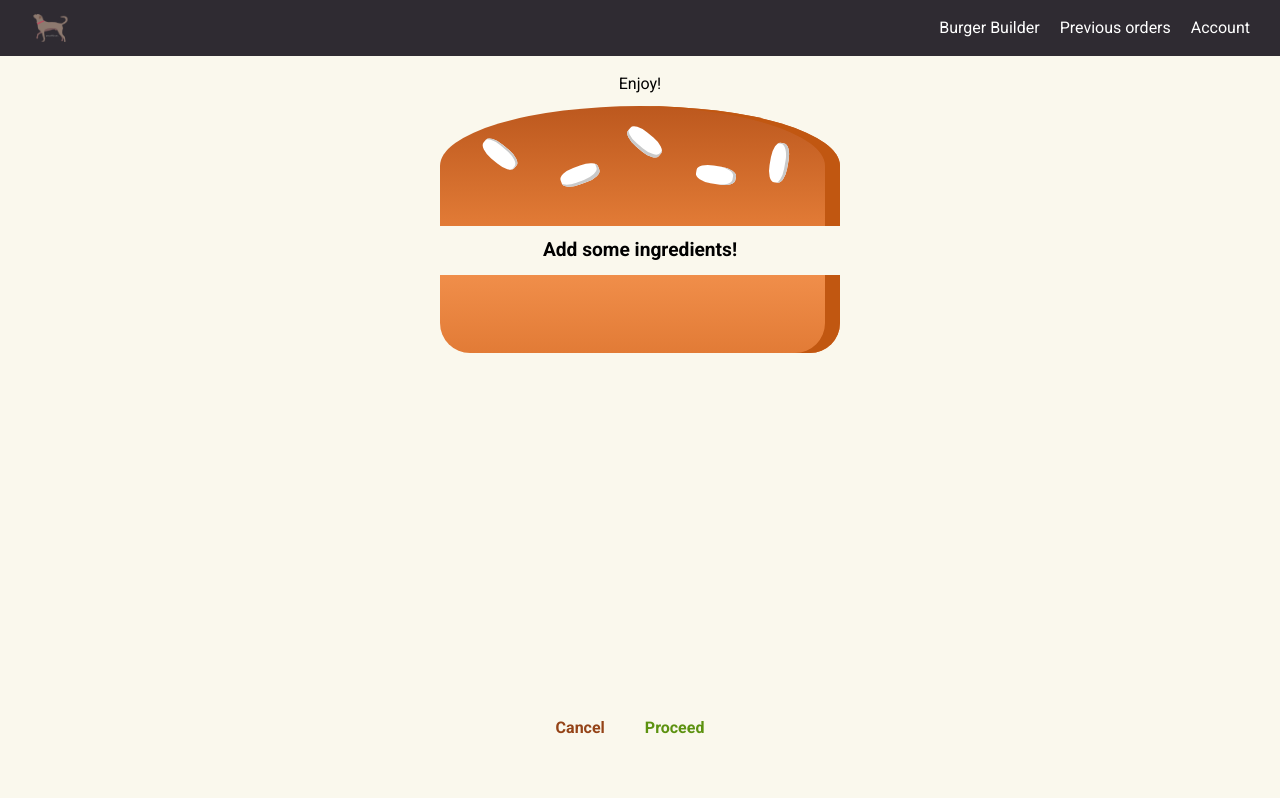
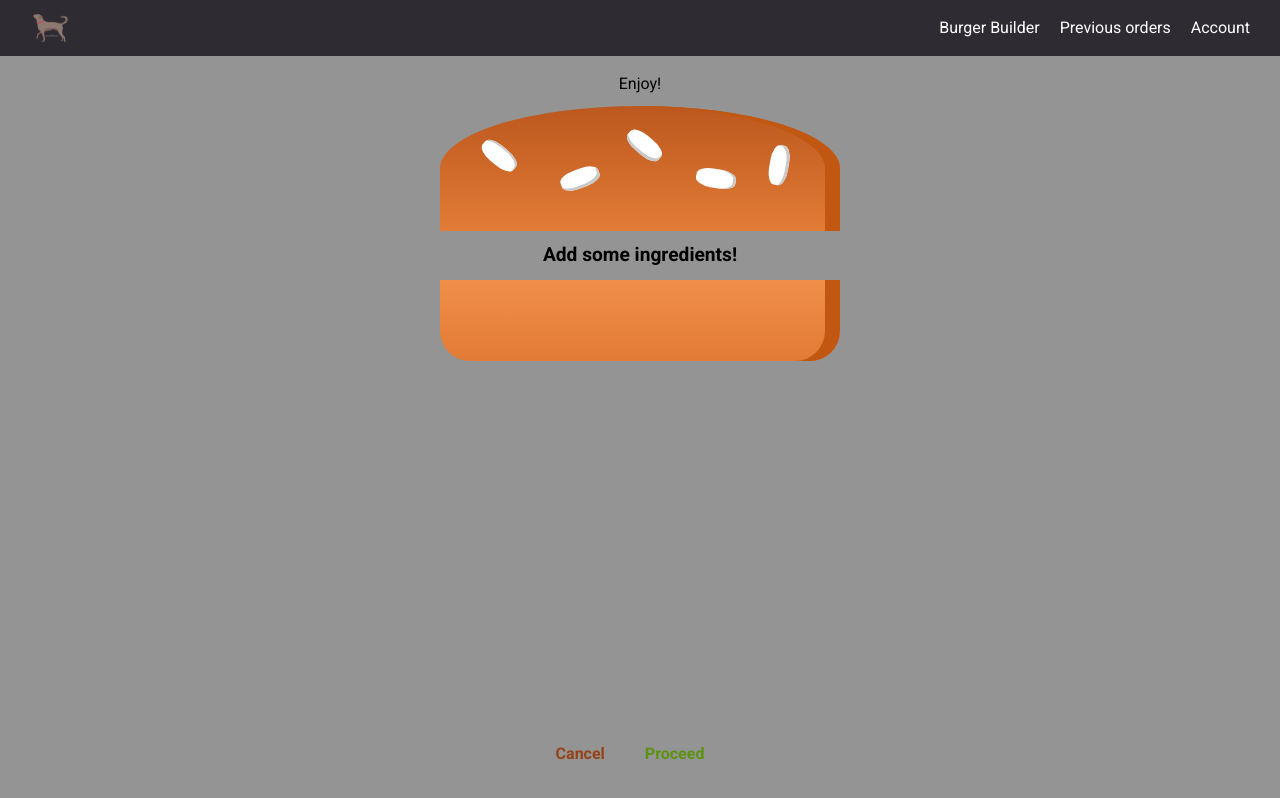
Before and after one commit to jadonwolffs/react_burger_demo, a React (Create React App) app: page /checkout in a window 1280 px wide. Built offline with nearby package versions, Linux system fonts and the light colour scheme.

Commit message:
fixed tailwind preprocessing using postcss

```diff
--- a/src/components/Burger/Burger.module.css
+++ b/src/components/Burger/Burger.module.css
@@ -14,7 +14,6 @@
   }
 }
 
-
 @media (min-width: 1000px) and (min-height: 700px) {
   .Burger {
     width: 100%;
@@ -24,7 +23,7 @@
 @media (min-width: 500px) and (min-height: 401px) {
   .Burger {
     width: 500px;
-    height: 600px;
+    height: 626px;
   }
 }
 @media (min-width: 500px) and (max-height: 400px) {
--- a/src/components/Order/Order.js
+++ b/src/components/Order/Order.js
@@ -8,10 +8,7 @@ const order = props => {
 
   const ingredientOutput = ingredients.map(ig => {
     return (
-      <span key={ig.name} style={
-          {margin:'2px'}
-      }>
-
+      <span key={ig.name} style={{ margin: "2px" }}>
         {ig.name[0].toUpperCase() + ig.name.substring(1, ig.name.length)}:{" "}
         {ig.amount}
         <br />
@@ -19,7 +16,7 @@ const order = props => {
     );
   });
   return (
-    <div className={styles.Order}>
+    <div className={styles.Order+" rounded-lg shadow-lg"}>
       <p>
         Ingredients:
         <br />
--- a/src/components/Order/Order.module.css
+++ b/src/components/Order/Order.module.css
@@ -1,8 +1,9 @@
 .Order {
   width: 80%;
-  border: 1px solid #eee;
-  box-shadow: 0 2px 3px #ccc;
+  /* border: 1px solid #eee;
+  box-shadow: 0 2px 3px #ccc; */
   padding: 10px;
   margin: 10px auto;
   box-sizing: border-box;
+  background-color: rgb(224, 224, 224);
 }
--- a/src/styles/index.css
+++ b/src/styles/index.css
@@ -8,14 +8,13 @@ body {
   -webkit-font-smoothing: antialiased;
   -moz-osx-font-smoothing: grayscale;
 }
-
 code {
   font-family: source-code-pro, Menlo, Monaco, Consolas, 'Courier New',
     monospace;
 }
 
 html{
-  background-color: #faf8ed;
+  background-color: rgb(148, 148, 148);
 }
 
 ::-webkit-scrollbar {
```
Also changed, not shown: package.json (+5 -3 lines), src/index.css, 1 other file (tests, documents, lock files or other folders).
